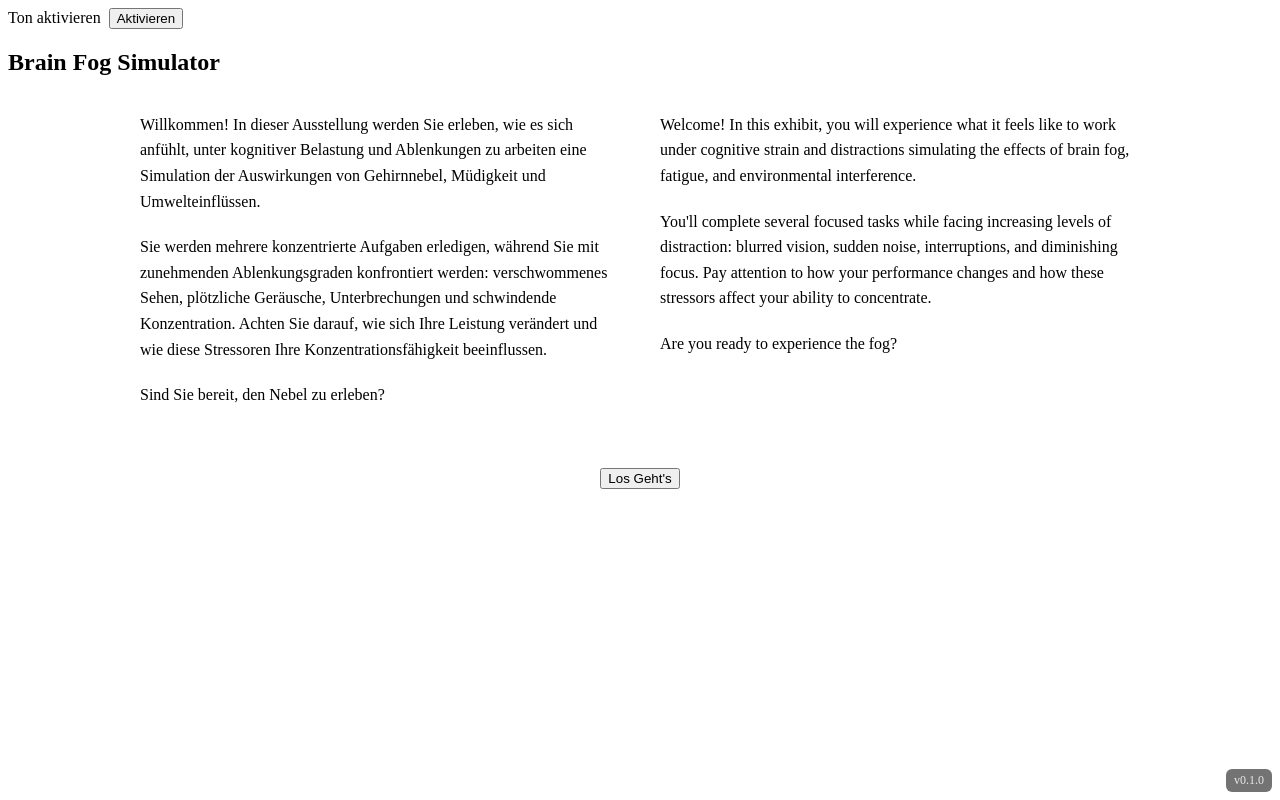
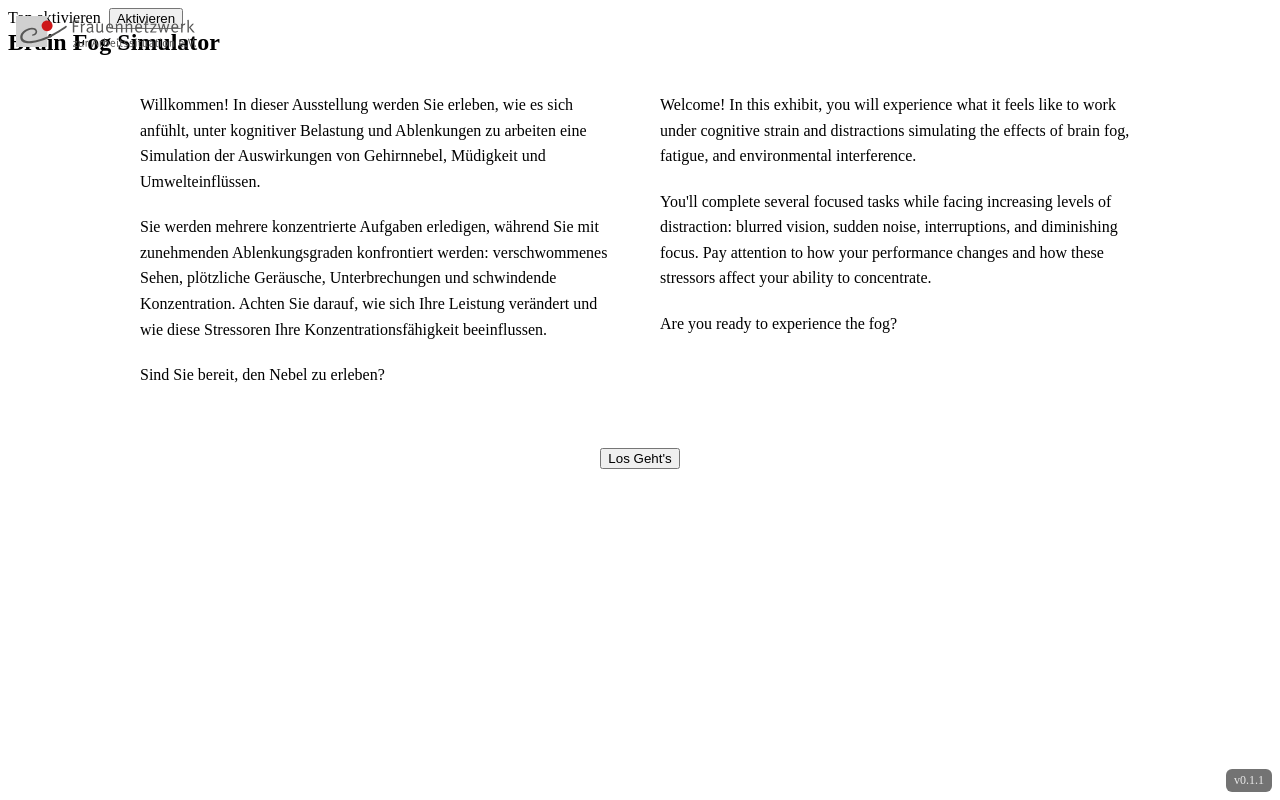
Before and after one commit to ShivangVora1206/waterkant-brainfog-simulator, a React (Vite) app: page / in a window 1280 px wide. Built offline with nearby package versions, Linux system fonts and the light colour scheme; the HTML template or start-up script is replaced by a standard one.

Commit message:
added  FZA logo to top left

```diff
--- a/package.json
+++ b/package.json
@@ -1,6 +1,6 @@
 {
   "name": "brainfog-simulator",
-  "version": "0.1.0",
+  "version": "0.1.1",
   "private": true,
   "scripts": {
     "dev": "vite",
--- a/src/game/tasks/IntroScene.tsx
+++ b/src/game/tasks/IntroScene.tsx
@@ -7,7 +7,24 @@ export default function IntroScene(){
   const nextScene = useGameStore((s) => s.nextScene)
 
   return (
-    <Panel title="Brain Fog Simulator">
+    <>
+      <div
+        aria-hidden
+        style={{
+          position: 'fixed',
+          top: 16,
+          left: 16,
+          zIndex: 30
+        }}
+      >
+        <img
+          src="/assets/FZA_Logo_Web.svg"
+          alt="FZA Logo"
+          style={{ width: 180, height: 'auto', display: 'block' }}
+        />
+      </div>
+      <Panel>
+        <h1 style={{ marginTop: 0 }}>Brain Fog Simulator</h1>
         <div style={{ display: 'grid', gridTemplateColumns: '1fr 1fr', gap: 40, maxWidth: 1000, margin: '0 auto' }}>
         {/* German side */}
         <div>
@@ -43,5 +60,6 @@ export default function IntroScene(){
           <Button onClick={nextScene}>Los Geht's</Button>
         </div>
       </Panel>
+    </>
   )
 }
--- a/src/game/tasks/SpreadsheetScene.tsx
+++ b/src/game/tasks/SpreadsheetScene.tsx
@@ -40,9 +40,21 @@ export default function SpreadsheetScene({ variant, onComplete }: SpreadsheetSce
   const [status, setStatus] = useState('Füllen Sie die Summen aus und senden Sie das Formular ab.')
   const [error, setError] = useState('')
   const isVariant2 = variant === 2
+  const [distractionsEnabled, setDistractionsEnabled] = useState(isVariant2)
+
+  useEffect(() => {
+    if(isVariant2){
+      setDistractionsEnabled(true)
+      return
+    }
+    setDistractionsEnabled(false)
+    const id = window.setTimeout(() => setDistractionsEnabled(true), 30000)
+    return () => window.clearTimeout(id)
+  }, [isVariant2])
+
   const blurOptions = isVariant2 ? timings.spreadsheet.blurFast : timings.spreadsheet.blur
   const globalBlur = useBlurLoop({
-    enabled: true,
+    enabled: distractionsEnabled,
     minDelayMs: blurOptions.minDelayMs,
     maxDelayMs: blurOptions.maxDelayMs,
     minDurationMs: blurOptions.minDurationMs,
@@ -51,7 +63,7 @@ export default function SpreadsheetScene({ variant, onComplete }: SpreadsheetSce
     maxBlur: blurOptions.maxBlur
   })
   const tableBlur = useBlurLoop({
-    enabled: true,
+    enabled: distractionsEnabled,
     minDelayMs: Math.max(400, blurOptions.minDelayMs - 300),
     maxDelayMs: blurOptions.maxDelayMs,
     minDurationMs: blurOptions.minDurationMs,
@@ -60,7 +72,7 @@ export default function SpreadsheetScene({ variant, onComplete }: SpreadsheetSce
     maxBlur: blurOptions.maxBlur + (isVariant2 ? 2 : 1)
   })
 
-  useNoiseLoop(true, {
+  useNoiseLoop(distractionsEnabled, {
     keys: doorKnockKeys,
     minMs: isVariant2 ? timings.spreadsheet.doorKnockFast.minMs : timings.spreadsheet.doorKnock.minMs,
     maxMs: isVariant2 ? timings.spreadsheet.doorKnockFast.maxMs : timings.spreadsheet.doorKnock.maxMs,
```
Also changed, not shown: public/assets/FZA_Logo_Web.svg (added). Lines whose indentation alone changed are shown as unchanged.
